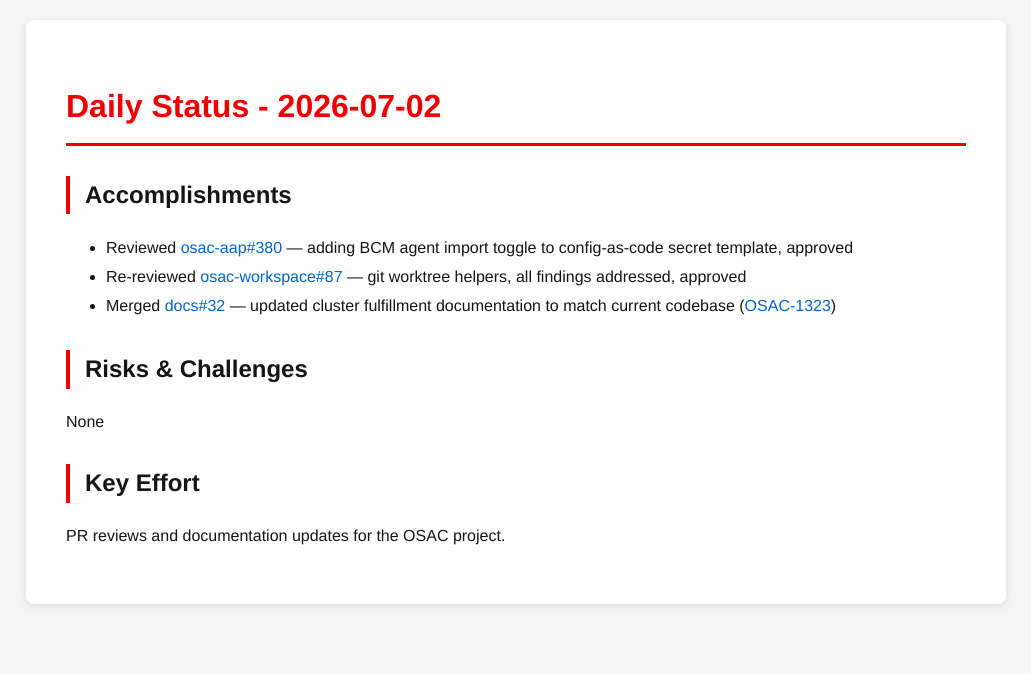
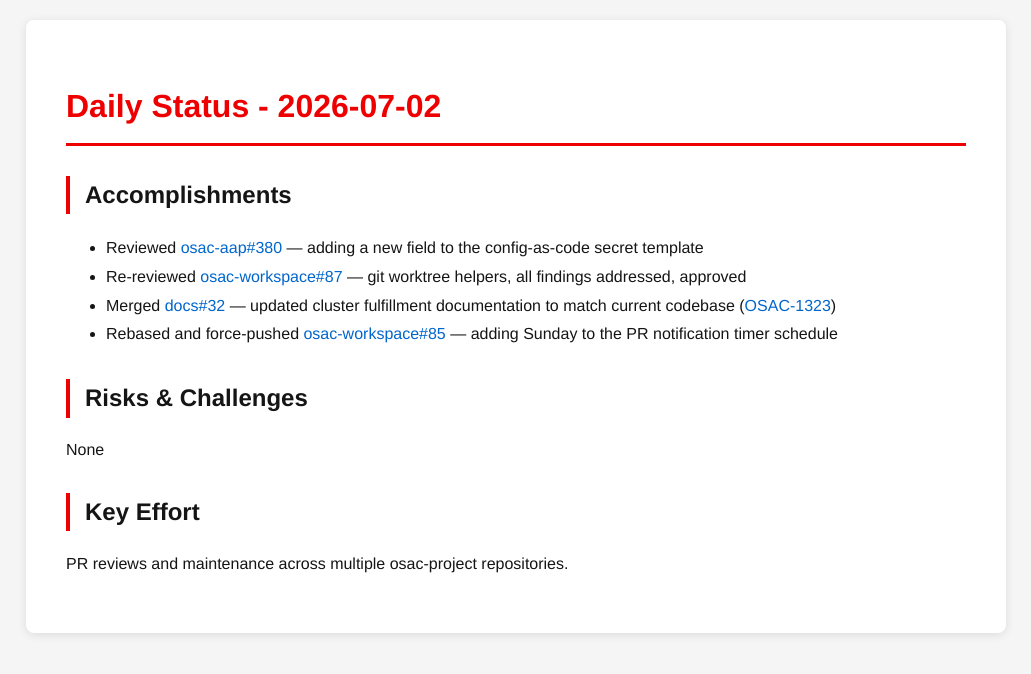
Before and after one commit to tzvatot/daily-status, a Jekyll site: the page built from 2026-07-02.md, in a window 1280 px wide. Shown: the top 674 px of the page, without its empty margins (124-1155 px from the left). Built offline with Jekyll 4.4.1, drawn with Linux system fonts in a browser that asks for light colours.

Commit message:
Daily status update - 2026-07-02

```diff
--- a/2026-07-02.md
+++ b/2026-07-02.md
@@ -7,12 +7,13 @@ date: 2026-07-02
 # Daily Status - 2026-07-02
 
 ## Accomplishments
-- Reviewed [osac-aap#380](https://github.com/osac-project/osac-aap/pull/380) — adding BCM agent import toggle to config-as-code secret template, approved
+- Reviewed [osac-aap#380](https://github.com/osac-project/osac-aap/pull/380) — adding a new field to the config-as-code secret template
 - Re-reviewed [osac-workspace#87](https://github.com/osac-project/osac-workspace/pull/87) — git worktree helpers, all findings addressed, approved
 - Merged [docs#32](https://github.com/osac-project/docs/pull/32) — updated cluster fulfillment documentation to match current codebase ([OSAC-1323](https://redhat.atlassian.net/browse/OSAC-1323))
+- Rebased and force-pushed [osac-workspace#85](https://github.com/osac-project/osac-workspace/pull/85) — adding Sunday to the PR notification timer schedule
 
 ## Risks & Challenges
 None
 
 ## Key Effort
-PR reviews and documentation updates for the OSAC project.
+PR reviews and maintenance across multiple osac-project repositories.
```
